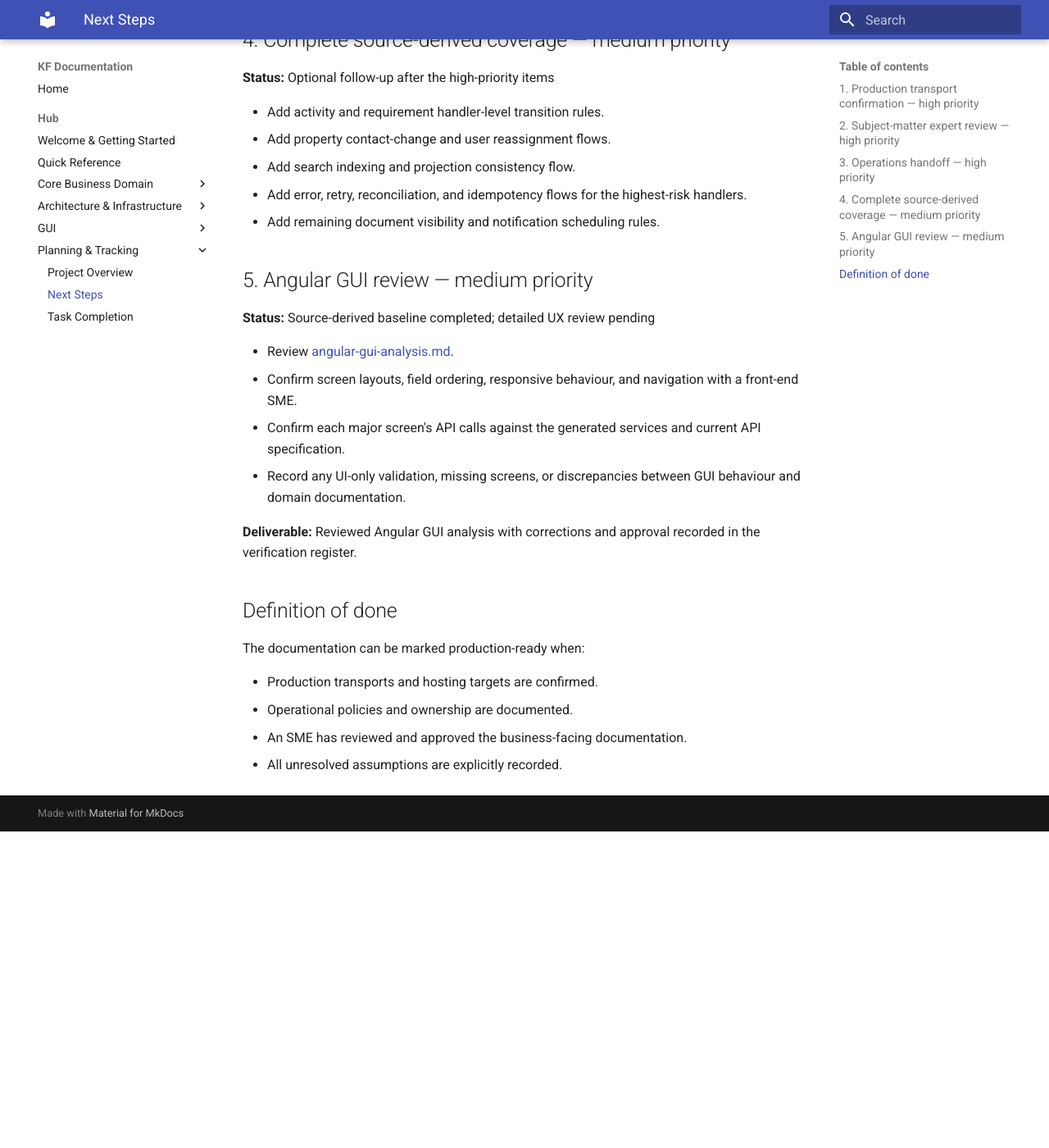
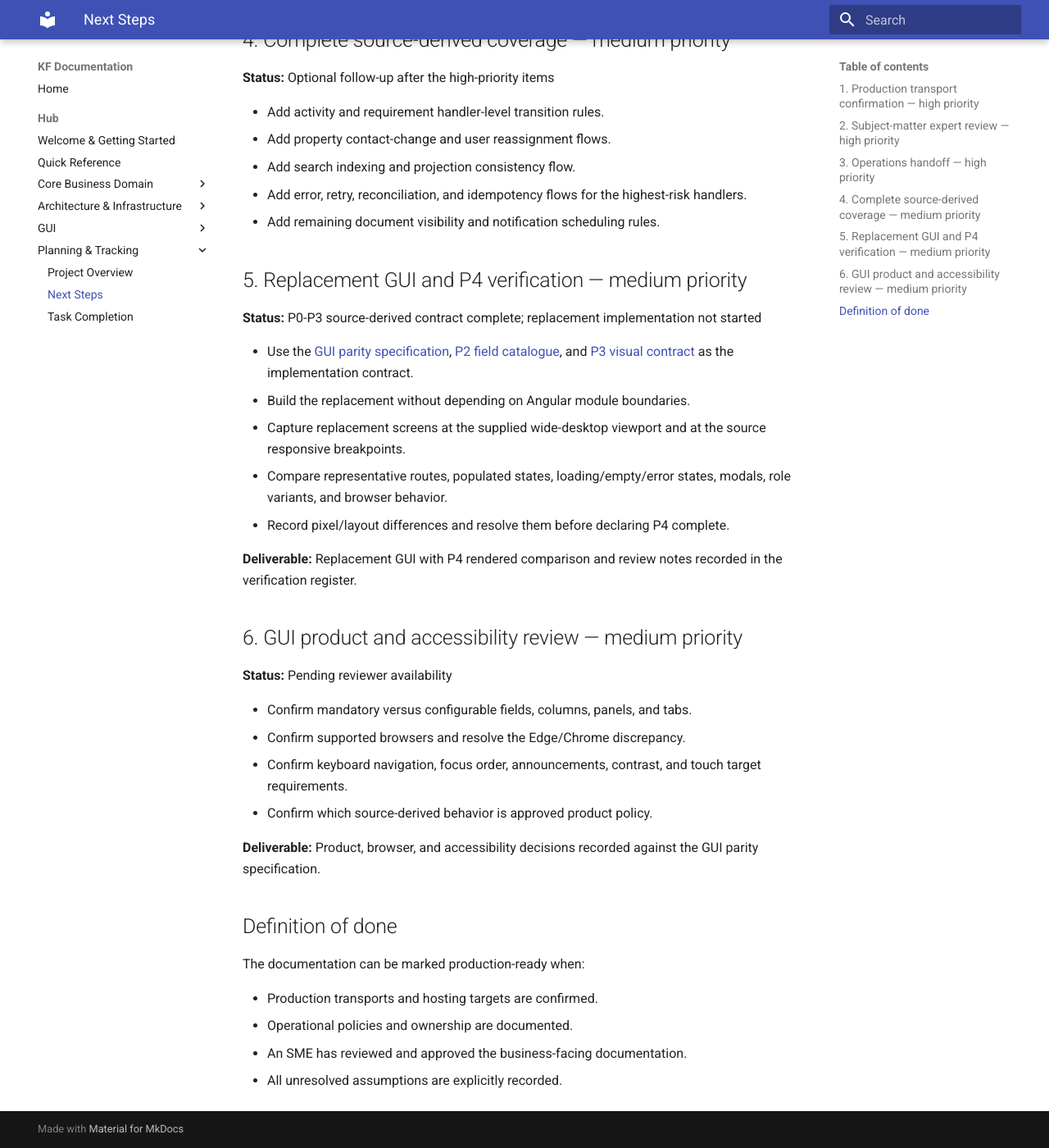
Before and after one commit to newportg/KF-Documentation, an MkDocs documentation site: the page built from Vault/projects/Hub/Planning & Tracking/NEXT-STEPS.md, in a window 1280 px wide and 1400 px high, scrolled down 1226 px. Shown: the whole window at 82% size. Built offline with MkDocs 1.6.1 and Material for MkDocs 9.7.7, drawn with Linux system fonts in a browser that asks for light colours; before the commit the page ends 2240 px from its top, so only the background shows below that.

Commit message:
feat: Update documentation for GUI replacement and P4 verification, enhance deliverables tracking, and clarify status updates

```diff
--- a/Vault/projects/Hub/Planning & Tracking/NEXT-STEPS.md
+++ b/Vault/projects/Hub/Planning & Tracking/NEXT-STEPS.md
@@ -46,16 +46,36 @@ This is the actionable backlog. Completed work is recorded in [TASK-COMPLETION-S
 - Add error, retry, reconciliation, and idempotency flows for the highest-risk handlers.
 - Add remaining document visibility and notification scheduling rules.
 
-## 5. Angular GUI review — medium priority
+## 5. Replacement GUI and P4 verification — medium priority
 
-**Status:** Source-derived baseline completed; detailed UX review pending
+**Status:** P0-P3 source-derived contract complete; replacement implementation not started
 
-- Review [angular-gui-analysis.md](../Architecture%20%26%20Infrastructure/angular-gui-analysis.md).
-- Confirm screen layouts, field ordering, responsive behaviour, and navigation with a front-end SME.
-- Confirm each major screen's API calls against the generated services and current API specification.
-- Record any UI-only validation, missing screens, or discrepancies between GUI behaviour and domain documentation.
+- Use the [GUI parity specification](../GUI/PARITY-SPECIFICATION.md),
+  [P2 field catalogue](../GUI/p2-field-catalogue.md), and
+  [P3 visual contract](../GUI/p3-visual-contract.md) as the implementation
+  contract.
+- Build the replacement without depending on Angular module boundaries.
+- Capture replacement screens at the supplied wide-desktop viewport and at the
+  source responsive breakpoints.
+- Compare representative routes, populated states, loading/empty/error states,
+  modals, role variants, and browser behavior.
+- Record pixel/layout differences and resolve them before declaring P4 complete.
 
-**Deliverable:** Reviewed Angular GUI analysis with corrections and approval recorded in the verification register.
+**Deliverable:** Replacement GUI with P4 rendered comparison and review notes
+recorded in the verification register.
+
+## 6. GUI product and accessibility review — medium priority
+
+**Status:** Pending reviewer availability
+
+- Confirm mandatory versus configurable fields, columns, panels, and tabs.
+- Confirm supported browsers and resolve the Edge/Chrome discrepancy.
+- Confirm keyboard navigation, focus order, announcements, contrast, and touch
+  target requirements.
+- Confirm which source-derived behavior is approved product policy.
+
+**Deliverable:** Product, browser, and accessibility decisions recorded against
+the GUI parity specification.
 
 ## Definition of done
 
```
Also changed, not shown: Vault/projects/Hub/Planning & Tracking/README.md (+8 -4 lines), Vault/projects/Hub/Planning & Tracking/TASK-COMPLETION-SUMMARY.md (+3 -0 lines).
